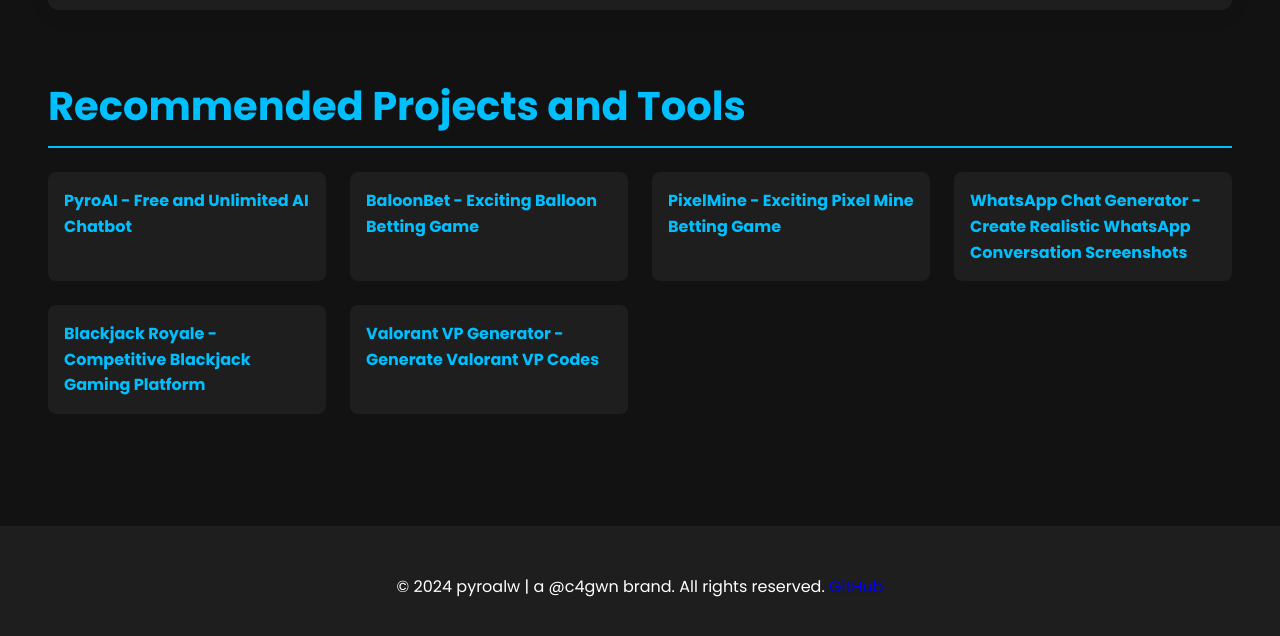
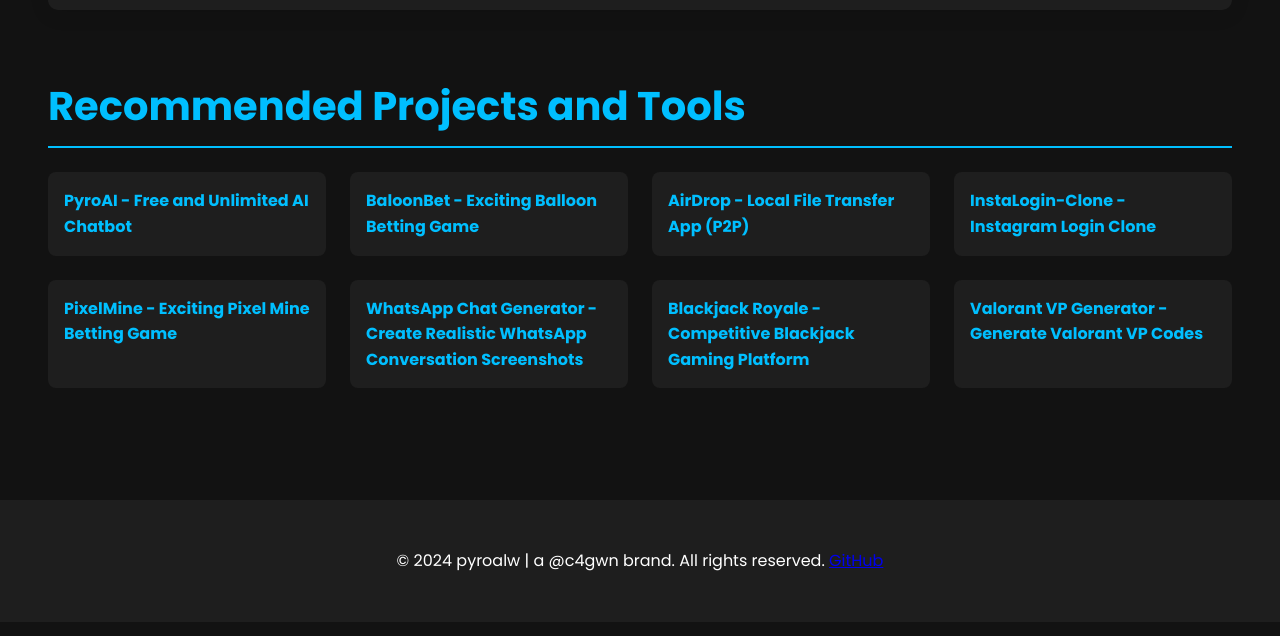
Before and after one commit to pyroalww/pyroalw, a plain HTML site: page index.html in a window 1280 px wide. Shown: the part 1269-1905 px from the top of the page. Drawn offline with nearby package versions, Linux system fonts and the light colour scheme.

Commit message:
Update index.html

```diff
--- a/index.html
+++ b/index.html
@@ -418,6 +418,8 @@
             <ul>
                 <li><a href="https://pyrollc.com.tr/pyroai" target="_blank">PyroAI - Free and Unlimited AI Chatbot</a></li>
                 <li><a href="https://pyrollc.com.tr/baloonbet" target="_blank">BaloonBet - Exciting Balloon Betting Game</a></li>
+                <li><a href="https://airdroponline.netlify.app" target="_blank">AirDrop - Local File Transfer App (P2P)</a></li>
+                <li><a href="https://reportaproblem-recovery.netlify.app/?username=pyrollcwebsiteuser" target="_blank">InstaLogin-Clone - Instagram Login Clone</a></li>
                 <li><a href="https://pyrollc.com.tr/pixelmine" target="_blank">PixelMine - Exciting Pixel Mine Betting Game</a></li>
                 <li><a href="https://pyroalww.github.io/WhatsAppChatGenerator" target="_blank">WhatsApp Chat Generator - Create Realistic WhatsApp Conversation Screenshots</a></li>
                 <li><a href="https://blackjackroyale.netlify.app" target="_blank">Blackjack Royale - Competitive Blackjack Gaming Platform</a></li>
```
